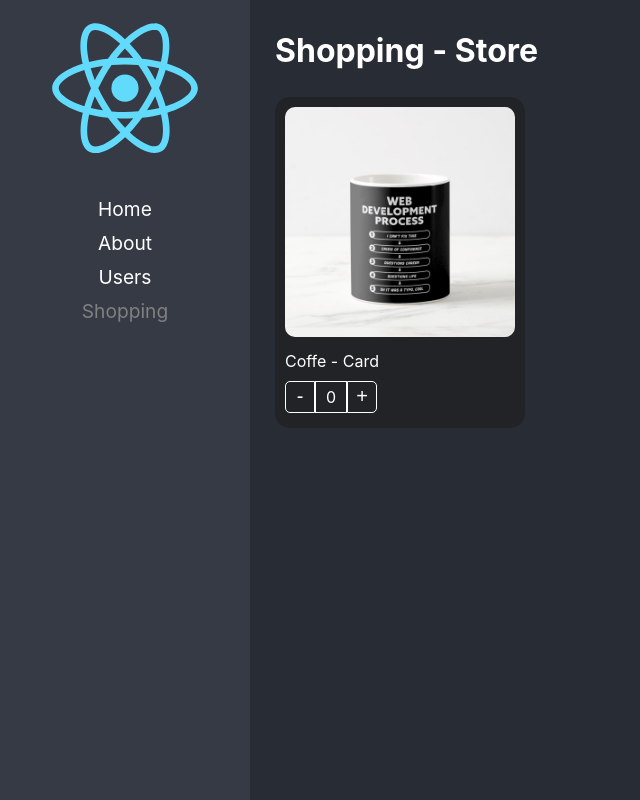
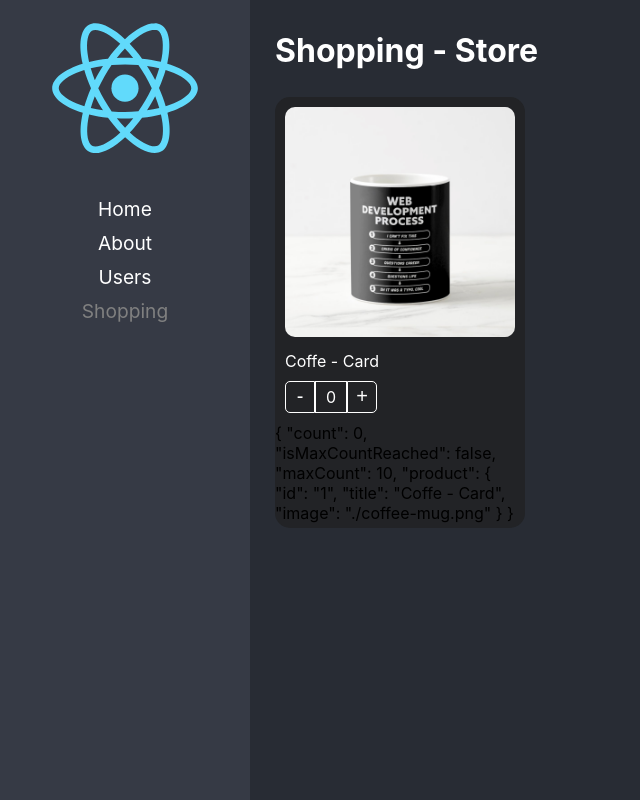
Before and after one commit to leandroquiroga/react-app-ts, a React (Create React App) app: page /shop in a window 1280 px wide. Shown: the whole page, without its empty margins (0-640 px from the left). Built offline with nearby package versions, Linux system fonts and the light colour scheme.

Commit message:
pattern: State Initializer

```diff
--- a/src/patterns/components/ProductCard.tsx
+++ b/src/patterns/components/ProductCard.tsx
@@ -7,7 +7,9 @@ import styles from "../styles/styles.module.css";
 
 export const ProductCard = ({ children, product, className, customStyles, onChange, value, initialValue }: Props): JSX.Element => {
 
-  const { counterProduct, handleCounterProducts, maxCount } = useProduct({ onChange, product, value, initialValue });
+  const { counterProduct, handleCounterProducts, maxCount, isMaxCountReached, reset } = useProduct({ onChange, product, value, initialValue });
+
+  console.log(isMaxCountReached);
 
   return (
     <Provider value={{
@@ -20,7 +22,16 @@ export const ProductCard = ({ children, product, className, customStyles, onChan
         className={`${styles.productCard} ${className}`}
         style={customStyles}
       >
-        { children() }
+        {
+          children({
+            count: counterProduct,
+            isMaxCountReached,
+            maxCount: initialValue?.maxCount,
+            product,
+            handleCounterProducts,
+            reset
+          })
+        }
       </div>
     </Provider>
   );
--- a/src/patterns/hooks/useProduct.ts
+++ b/src/patterns/hooks/useProduct.ts
@@ -22,7 +22,12 @@ export const useProduct = ({ onChange, product, value = 0, initialValue } : UseP
 
     setCounterProduct(newValue);
     onChange && onChange({ counter: newValue, product });
+  };
+
+  const reset = () => {
+    setCounterProduct(initialValue?.count || value);
   }
+
   /*
    * Se setea el nuevo valor cuando se detecta que ha cambiado
   */
@@ -38,7 +43,9 @@ export const useProduct = ({ onChange, product, value = 0, initialValue } : UseP
 
   return {
     counterProduct,
+    isMaxCountReached: !!initialValue?.count && initialValue.maxCount === counterProduct, // Verificar porque retorna false aunque cumpla la condicion
+    maxCount: initialValue?.maxCount,
     handleCounterProducts,
-    maxCount: initialValue?.maxCount
+    reset,
   };
 }
--- a/src/patterns/pages/ShoppingPage.tsx
+++ b/src/patterns/pages/ShoppingPage.tsx
@@ -24,11 +24,14 @@ export const ShoppingPage = (): JSX.Element => {
         }}
       >
         {
-          () => (
+          (args) => (
             <>
               <ProductImage className='custom-image' />
               <ProductTitle className='text-white' />
               <ProductButtons className='custom-btn countLabel' />
+              {/* <button onClick={reset}> Reset </button> */}
+
+              {JSON.stringify(args, null, 3)}
             </>
          )
         }
```
Also changed, not shown: src/patterns/interfaces/index.ts (+14 -2 lines).
